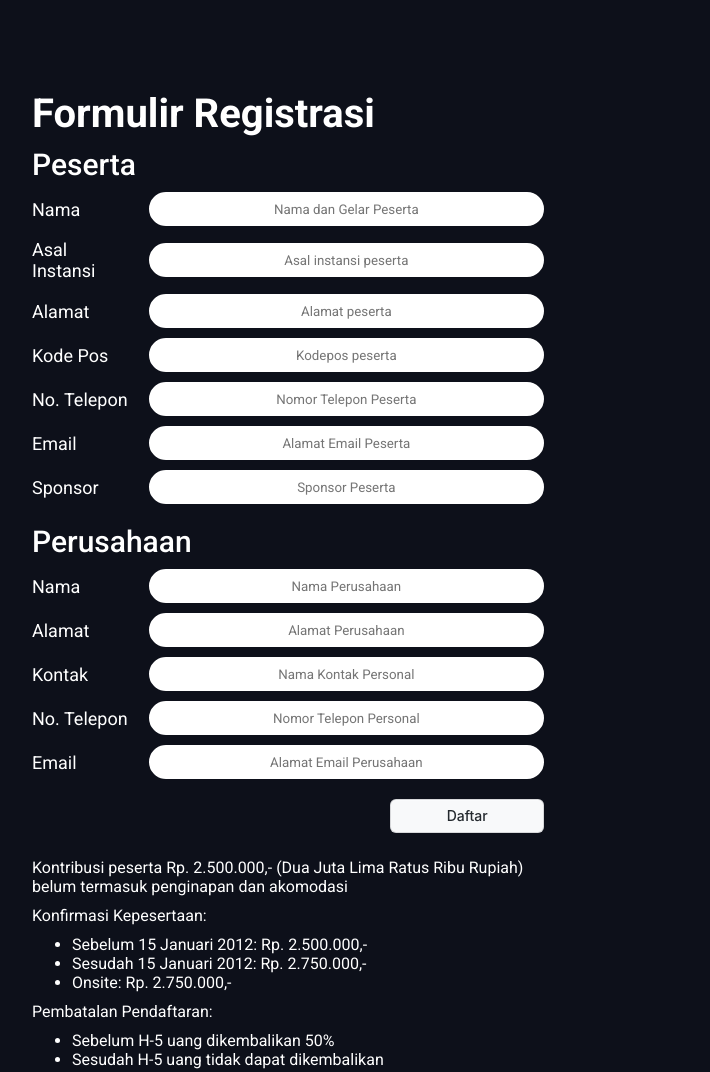
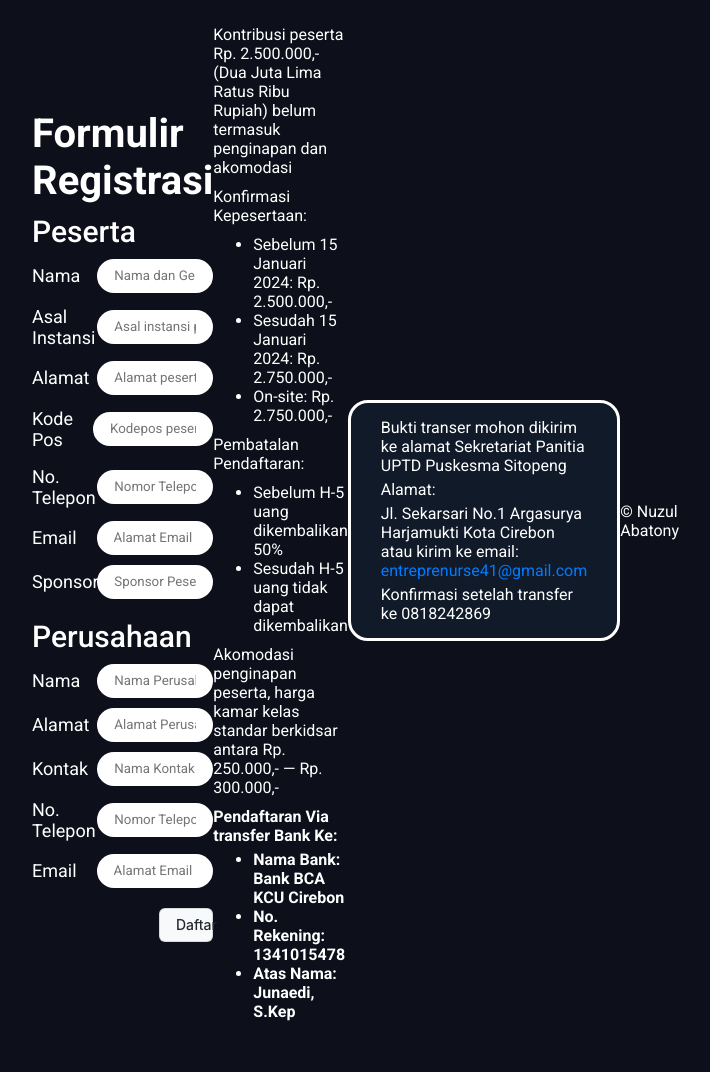
Before and after one commit to Albtony/pweb-quiz1, a plain HTML site: page index.html in a window 1280 px wide. Shown: the top 1072 px of the page, without its empty margins (352-1062 px from the left). Drawn offline with Linux system fonts and the light colour scheme.

Commit message:
refactor: restructure html tags

```diff
--- a/index.html
+++ b/index.html
@@ -1,7 +1,7 @@
 <!DOCTYPE html>
 <html lang="en">
 <head>
-    <title>PosSearch</title>
+    <title>Formulir Online</title>
     <meta charset="UTF-8">
     <meta name="viewport" content="width=device-width, initial-scale=1.0">
     <link href="./style.css" rel="stylesheet">
@@ -9,9 +9,9 @@
     <script type="module" src="main.js"></script>
 </head>
 <body>
-    <div class="my10vh column">
+    <form class="column">
         <p class="headtitle">Formulir Registrasi</p>
-        <div id="peserta" class="column">
+        <div id="peserta" class="column mbot15px">
             <p class="title">Peserta</p>
             <div class="row">
                 <p class="field-name">Nama</p>
@@ -42,7 +42,7 @@
                 <input id="sponsor" type="text" class="input-field" placeholder="Sponsor Peserta">
             </div>
         </div>
-        <div id="perusahaan" class="column">
+        <div id="perusahaan" class="column mbot15px">
             <p class="title">Perusahaan</p>
             <div class="row">
                 <p class="field-name">Nama</p>
@@ -68,13 +68,15 @@
         <div class="align-right">
             <button type="submit" class="submit-button" onclick="submitf()">Daftar</button>
         </div>
+    </form>
+    <article class="column">
         <div id="instruksi-kontribusi" class="column" style="margin-top: 20px;">
             <p>Kontribusi peserta Rp. 2.500.000,- (Dua Juta Lima Ratus Ribu Rupiah) belum termasuk penginapan dan akomodasi</p>
             <p>Konfirmasi Kepesertaan:</p>
             <ul>
-                <li> Sebelum 15 Januari 2012: Rp. 2.500.000,-
-                <li> Sesudah 15 Januari 2012: Rp. 2.750.000,-
-                <li> Onsite: Rp. 2.750.000,-
+                <li> Sebelum 15 Januari 2024: Rp. 2.500.000,-
+                <li> Sesudah 15 Januari 2024: Rp. 2.750.000,-
+                <li> On-site: Rp. 2.750.000,-
             </ul>
             <p>Pembatalan Pendaftaran:</p>
             <ul>
@@ -91,13 +93,17 @@
                 </ul>
             </strong>
         </div>
+    </article>
+    <aside class="column">
         <div id="instruksi-pembayaran" class="card">
             <p>Bukti transer mohon dikirim ke alamat Sekretariat Panitia UPTD Puskesma Sitopeng</p>
             <p>Alamat:</p>
             <p>Jl. Sekarsari No.1 Argasurya Harjamukti Kota Cirebon atau kirim ke email: <a href="https://mail.google.com/mail/?view=cm&fs=1&to=entreprenurse41@gmail.com&su=Bukti Transfer Registrasi&body=">entreprenurse41@gmail.com</a></p>
             <p>Konfirmasi setelah transfer ke 0818242869</p>
         </div>
+    </aside>
+    <footer class="column">
         <p class="align-right">&copy Nuzul Abatony</p>
-    </div>
+    </footer>
 </body>
 </html>
```
